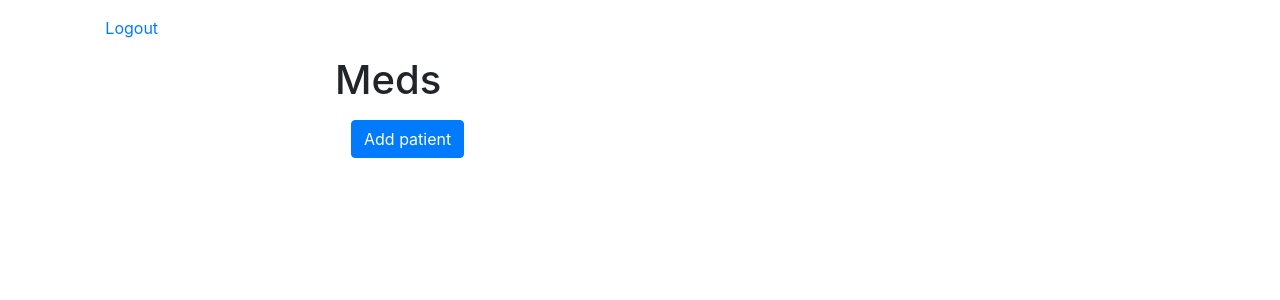
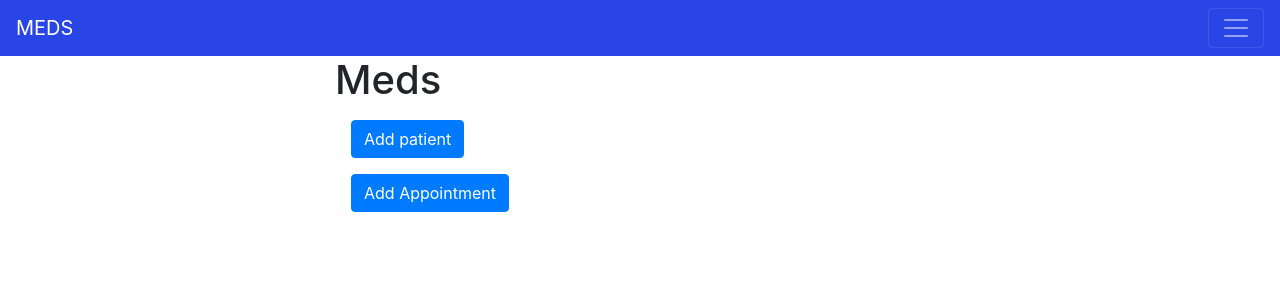
Before and after one commit to ngetichnicholas/Meds, a Django app: page / in a window 1280 px wide. Shown: the top 300 px of the page. Run offline with Django 3.2, Linux system fonts and the light colour scheme; the visitor is signed in with stand-in values (Sample User, id 1); some libraries are stand-ins or nearby versions.

Commit message:
Add static files

```diff
--- a/clinic_app/forms.py
+++ b/clinic_app/forms.py
@@ -10,4 +10,4 @@ class AddPatientForm(forms.ModelForm):
 class AddAppointmentForm(forms.ModelForm):
   class Meta:
     model = PatientAppointment
-    fields = ('first_name','last_name','gender','age','phone','date_made','appointment_date')
+    fields = ('first_name','last_name','gender','age','phone','appointment_date')
--- /dev/null
+++ b/clinic_app/static/css/styles.css
@@ -0,0 +1,3 @@
+.navbar {
+  background-color: rgb(41, 69, 230) !important;
+}
--- a/clinic_app/templates/index.html
+++ b/clinic_app/templates/index.html
@@ -8,6 +8,8 @@
       <h1>Meds</h1>
       {% if user.is_authenticated %}
       <a class="nav-item nav-link"  href="{% url 'add_patient' %}"><button class="btn btn-primary">Add patient</button></a>
+      <a class="nav-item nav-link"  href="{% url 'add_appointment' %}"><button class="btn btn-primary">Add Appointment</button></a>
+
       {% endif %}
     </div>
       <div class="col-md-3"></div>
--- a/clinic_app/templates/navbar.html
+++ b/clinic_app/templates/navbar.html
@@ -1,4 +1,4 @@
-<nav class="navbar navbar-expand-md navbar-dark">
+<nav class="navbar navbar-dark bg-dark">
   <a href="{% url 'home' %}" class="navbar-brand">MEDS</a>
   <button type="button" class="navbar-toggler" data-toggle="collapse" data-target="#navbarCollapse">
       <span class="navbar-toggler-icon"></span>
```
